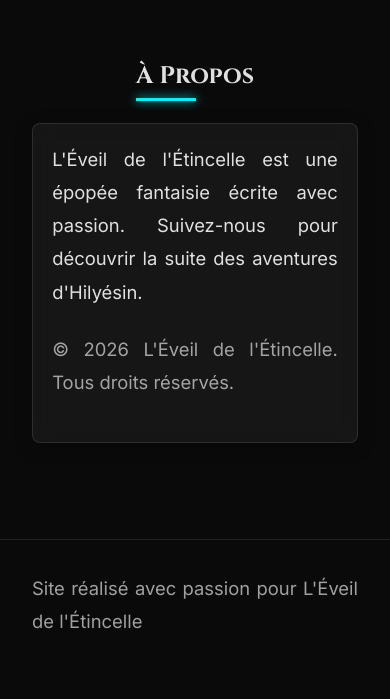
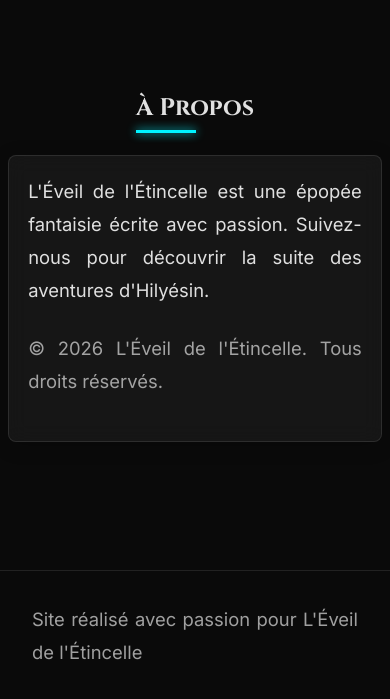
Before and after one commit to RedVerse-Clara/leveil-de-letincelle, a website built with Vite: page index.html in a window 390 px wide. Shown: the part 5243-5942 px from the top of the page. Built offline with nearby package versions, Linux system fonts and the light colour scheme.

Commit message:
UI: Harmonize margins of Presentation and About sections with Chapter view on mobile

```diff
--- a/src/style.css
+++ b/src/style.css
@@ -1059,11 +1059,20 @@ h2::after {
     padding: 1.2rem !important;
   }
 
+  .chapter-content-container,
+  .presentation .container,
+  .about-section .container {
+    padding: 0 0.5rem;
+    /* Minimal wrapper padding applied to ALL sections */
+    margin-top: 2rem;
+    /* Consistent top spacing */
+    margin-bottom: 2rem;
+  }
+
+  /* Specific fix for Chapter Reader top margin which needs to be larger due to fixed header inside reader if applicable,
+     but actually main page header is also fixed. The reader overlay likely needs more top because of its specific nav. */
   .chapter-content-container {
-    padding: 0 0.5rem;
-    /* Minimal wrapper padding */
     margin-top: 80px;
-    margin-bottom: 2rem;
   }
 
   /* Typography Optimization for Reading - APPLIED GLOBALLY TO CONTENT PARAGRAPHS */
@@ -1072,14 +1081,11 @@ h2::after {
   .presentation p,
   .about-section p {
     font-size: 1.15rem;
-    /* Larger text is easier to read */
     line-height: 1.8;
-    /* More breathing room between lines */
     text-align: justify;
     hyphens: auto;
     -webkit-hyphens: auto;
     margin-bottom: 1.5rem;
-    /* Clear separation between paragraphs */
   }
 
   /* Tame the giant titles on mobile */
@@ -1101,7 +1107,6 @@ h2::after {
     height: auto;
     min-height: 100vh;
     padding-bottom: 4rem;
-    /* Ensure space for scroll indicator */
   }
 
   .hero-logo-container {
@@ -1117,7 +1122,6 @@ h2::after {
   /* Fix overlapping scroll indicator on mobile */
   .hero-scroll-indicator {
     position: relative;
-    /* No longer absolute prevents overlap */
     bottom: auto;
     margin-top: 3rem;
     margin-bottom: 2rem;
```
